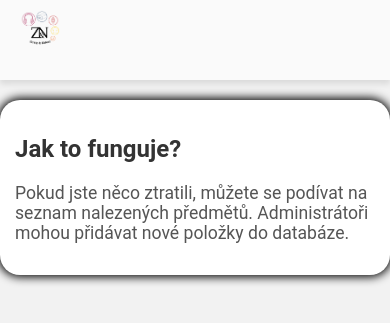
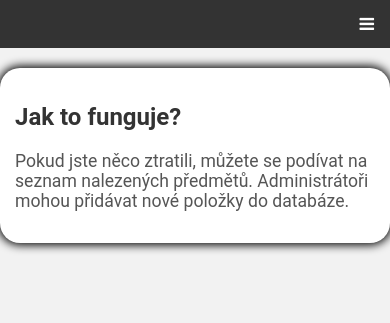
Before and after one commit to ImMarw/osspZaN, a PHP site: page / in a window 390 px wide. Shown: the top 323 px of the page. Run offline with PHP 8.4, Linux system fonts and the light colour scheme; data that the repository does not hold is empty.

Commit message:
dojebany hamburger menu

```diff
--- a/navbar.php
+++ b/navbar.php
@@ -1,24 +1,25 @@
 <!-- navbar.php -->
-<div class="navbar">
+ <link rel="stylesheet" href="https://cdnjs.cloudflare.com/ajax/libs/font-awesome/4.7.0/css/font-awesome.min.css">
+<div class="topnav" id="myTopnav">
     <div class="logo">
-        <a href="index.php"><img src="logo.png" alt="Logo"></a>
+        <a href="index.php"><img src="lgoo.png" alt="Logo"></a>
     </div>
     <div class="nav-links">
-    <a href="index.php" class="<?php if ($currentPage == 'index') echo 'active'; ?>">Domů</a>
-    <a href="items.php" class="<?php if ($currentPage == 'items') echo 'active'; ?>">Nalezené Předměty</a>
-    <a href="login.php" class="<?php if ($currentPage == 'login') echo 'active'; ?>">Administrace</a>
+    <a href="index.php">Domů</a>
+    <a href="items.php">Nalezené Předměty</a>
+    <a href="login.php">Administrace</a>
     </div>
-    <a href="javascript:void(0);" class="icon" onclick="toggleMenu()">
+    <a href="javascript:void(0);" class="icon" onclick="myFunction()">
         <i class="fa fa-bars"></i>
     </a>
 </div>
 <script>
-function toggleMenu() {
-    var navLinks = document.getElementById("navLinks");
-    if (navLinks.classList.contains("show-nav")) {
-        navLinks.classList.remove("show-nav");
-    } else {
-        navLinks.classList.add("show-nav");
-    }
+function myFunction() {
+  var x = document.getElementById("myTopnav");
+  if (x.className === "topnav") {
+    x.className += " responsive";
+  } else {
+    x.className = "topnav";
+  }
 }
 </script>
--- a/styles.css
+++ b/styles.css
@@ -6,101 +6,56 @@ body {
     padding: 0;
 }
 
-/* Navbar styling */
-.navbar {
-    display: flex;
-    justify-content: space-between;
-    align-items: center;
-    background-color: #fafafa;
-    padding: 10px 20px;
-    box-shadow: 0 4px 6px rgba(0, 0, 0, 0.1);
-    height: 60px; /* Nastavení pevné výšky navbaru */
+.topnav {
+  overflow: hidden;
+  background-color: #333;
 }
 
-.logo img {
-    max-height: 50px; /* Logo nebude vyšší než 50px */
-    width: auto;      /* Zachování poměru stran loga */
+.topnav a {
+  float: left;
+  display: block;
+  color: #f2f2f2;
+  text-align: center;
+  padding: 14px 16px;
+  text-decoration: none;
+  font-size: 17px;
 }
 
-.nav-links {
-    display: flex;
-    align-items: center;
+.topnav a:hover {
+  background-color: #ddd;
+  color: black;
 }
 
-.nav-links a {
-    color: rgb(0, 0, 0);
-    text-decoration: none;
-    padding: 10px 15px;
-    font-size: 1.1rem;
-    transition: background-color 0.3s ease;
-    border-radius: 5px;
+.topnav a.active {
+  background-color: #04AA6D;
+  color: white;
 }
 
-.nav-links a:hover {
-    background-color: #dfdfdf;
-    color: #000000;
-    box-shadow: 0 4px 6px rgba(0, 0, 0, 0.1);
+.topnav .icon {
+  display: none;
 }
 
-/* Responzivita pro navbar */
-@media (max-width: 768px) {
-    .navbar {
-        flex-direction: column;
-        align-items: flex-start;
-    }
-
-    .nav-links {
-        width: 100%;
-        justify-content: space-between;
-    }
-
-    .nav-links a {
-        display: block;
-        width: 100%;
-        text-align: center;
-        padding: 10px 0;
-        margin: 5px 0;
-    }
-
-    .logo img {
-        max-height: 40px; /* Menší logo pro menší obrazovky */
-    }
+@media screen and (max-width: 600px) {
+  .topnav a:not(.logo) {display: none;}
+  .topnav a.icon {
+    float: right;
+    display: block;
+    color: white;
+  }
 }
 
-/* Hide the navigation links on small screens */
-
-.icon {
-    display: none;
-    font-size: 30px;
-    color: white;
-}
-
-@media (max-width: 768px) {
-    .nav-links {
-        display: none;
-        flex-direction: column;
-        width: 100%;
-        text-align: center;
-    }
-
-    .nav-links a {
-        padding: 10px;
-        background-color: #4caf50;
-        border-bottom: 1px solid #ddd;
-    }
-
-    .icon {
-        display: block;
-        cursor: pointer;
-    }
-}
-
-.show-nav {
-    display: flex !important;
-}
-
-.nav-links a.active {
-    background-color: #388e3c;
+@media screen and (max-width: 600px) {
+  .topnav.responsive {position: relative;}
+  .topnav.responsive .icon {
+    position: absolute;
+    right: 0;
+    top: 0;
+  }
+  .topnav.responsive a {
+    float: none;
+    display: block;
+    text-align: left;
+  }
 }
 
 .container {
```
Also changed, not shown: logo2.png (deleted), osspZ&N.png (renamed from logo.png).
